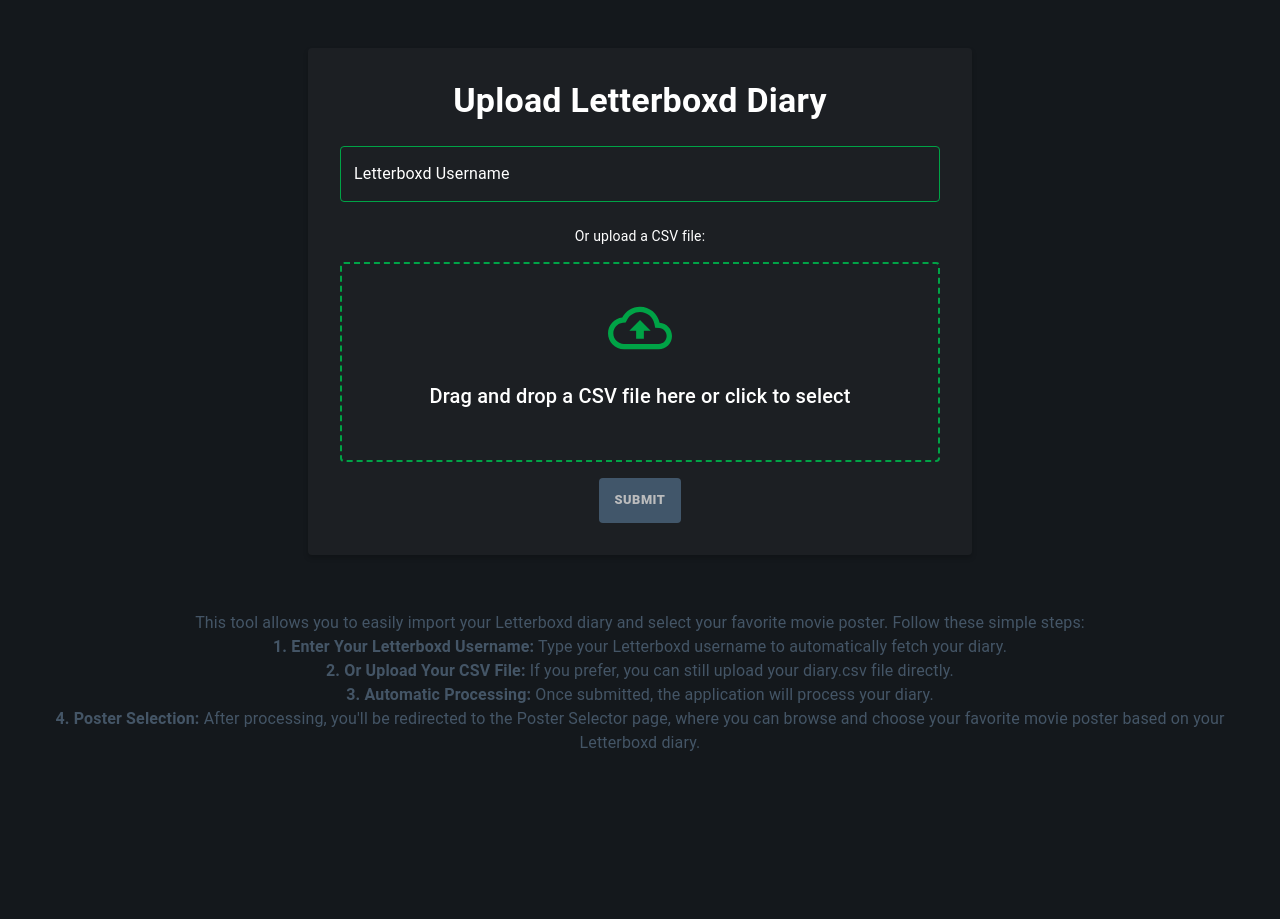
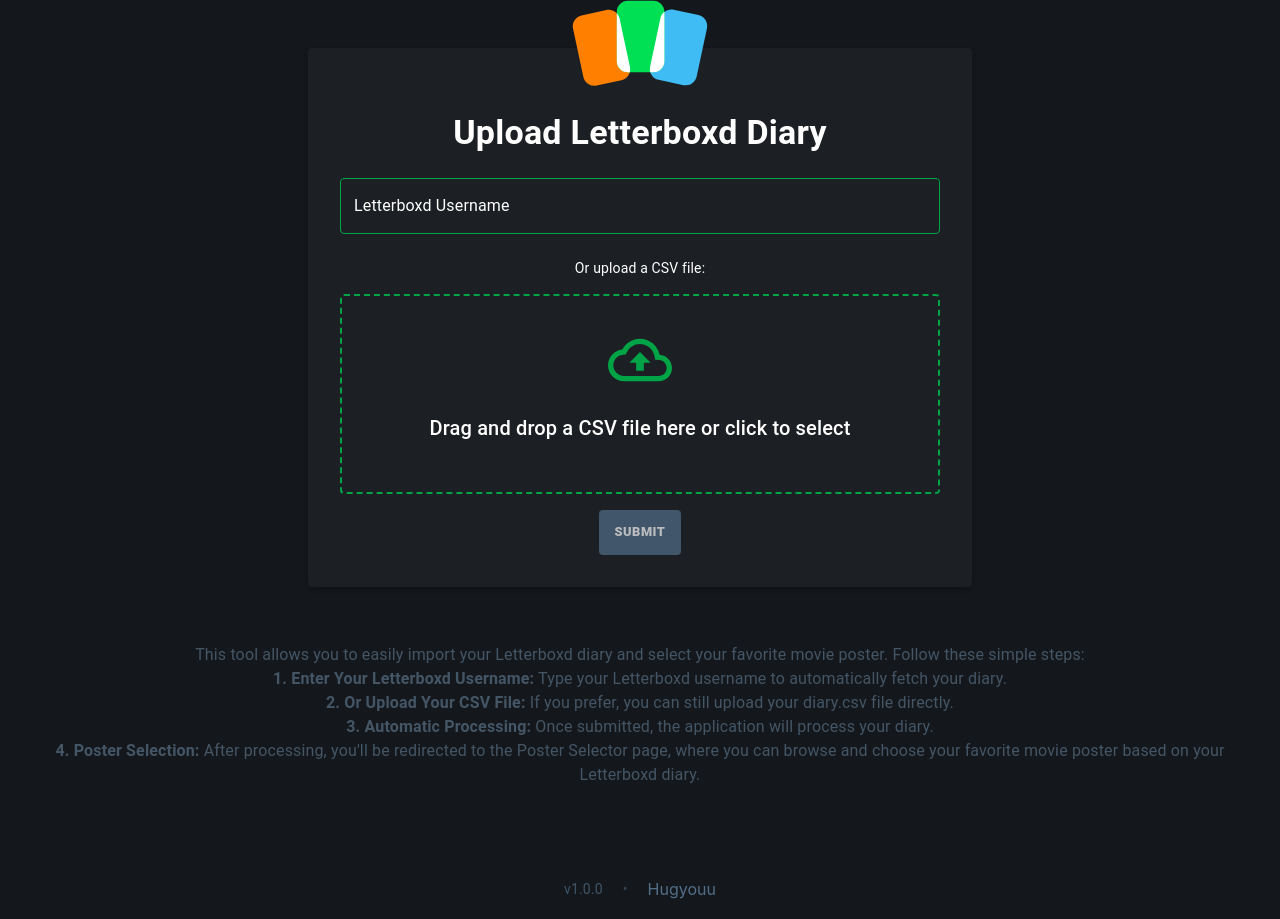
Before and after one commit to Hugyouu/Letterboxd-Diary-Posters-Picker, a React (Create React App) app: page / in a window 1280 px wide. Before the commit the page ends 827 px from the top, so only its background shows below. Built offline with nearby package versions, Linux system fonts and the light colour scheme; no server answers.

Commit message:
improve first page with logo and footer

```diff
--- a/package.json
+++ b/package.json
@@ -1,5 +1,5 @@
 {
-  "name": "frontend",
+  "name": "poster-picker",
   "version": "1.0.0",
   "homepage": "/",
   "dependencies": {
--- a/public/index.html
+++ b/public/index.html
@@ -2,7 +2,7 @@
 <html lang="en">
   <head>
     <meta charset="utf-8" />
-    <link rel="icon" href="%PUBLIC_URL%/favicon.ico" />
+    <link rel="icon" href="%PUBLIC_URL%/icon.svg" />
     <meta name="viewport" content="width=device-width, initial-scale=1" />
     <meta name="theme-color" content="#000000" />
     <meta
--- a/src/components/UploadDiary.js
+++ b/src/components/UploadDiary.js
@@ -7,6 +7,8 @@
   Button,
   CircularProgress,
   TextField,
+  Box,
+  Link,
 } from "@material-ui/core";
 import { CloudUploadOutlined } from "@material-ui/icons";
 import CloudDoneOutlinedIcon from "@mui/icons-material/CloudDoneOutlined";
@@ -14,6 +16,7 @@
 import axios from "axios";
 
 const apiUrl = process.env.REACT_APP_API_URL;
+const VERSION = require("../../package.json").version;
 
 const UploadDiary = () => {
   const [file, setFile] = useState(null);
@@ -50,8 +53,6 @@
       setUploading(true);
       try {
         if (username) {
-          console.log(`Fetching diary for user: ${username}`);
-          // Call backend to fetch diary from username
           const response = await axios.post(
             `${apiUrl}/api/fetch-diary`,
             { username },
@@ -84,8 +85,12 @@
   };
 
   return (
+    <Box>
       <Container className="upload-diary">
         <div className="upload-card">
+          <div className="logo-container">
+            <img src="/icon.svg" alt="logo" className="logo" />
+          </div>
           <Typography variant="h4" className="title">
             Upload Letterboxd Diary
           </Typography>
@@ -141,8 +146,8 @@
           This tool allows you to easily import your Letterboxd diary and select
           your favorite movie poster. Follow these simple steps:
           <br />
-        <strong>1. Enter Your Letterboxd Username:</strong> Type your Letterboxd
-        username to automatically fetch your diary.
+          <strong>1. Enter Your Letterboxd Username:</strong> Type your
+          Letterboxd username to automatically fetch your diary.
           <br />
           <strong>2. Or Upload Your CSV File:</strong> If you prefer, you can
           still upload your diary.csv file directly.
@@ -151,10 +156,36 @@
           application will process your diary.
           <br />
           <strong>4. Poster Selection:</strong> After processing, you'll be
-        redirected to the Poster Selector page, where you can browse and choose
-        your favorite movie poster based on your Letterboxd diary.
+          redirected to the Poster Selector page, where you can browse and
+          choose your favorite movie poster based on your Letterboxd diary.
         </Typography>
       </Container>
+      <Box
+        component="footer"
+        className="footer"
+      >
+        <Box
+          className="footer-text"
+        >
+          <Typography variant="body2" style={{ opacity: 0.7 }}>
+            v{VERSION}
+          </Typography>
+          <Typography variant="body2" style={{ opacity: 0.5 }}>
+            •
+          </Typography>
+          <Link
+            href="https://github.com/Hugyouu/Letterboxd-Diary-Posters-Picker"
+            target="_blank"
+            rel="noopener noreferrer"
+            className="link"
+            onMouseEnter={(e) => (e.currentTarget.style.opacity = 1)}
+            onMouseLeave={(e) => (e.currentTarget.style.opacity = 0.7)}
+          >
+            <span>Hugyouu</span>
+          </Link>
+        </Box>
+      </Box>
+    </Box>
   );
 };
 
--- a/src/styles/scss/_posterSelector.scss
+++ b/src/styles/scss/_posterSelector.scss
@@ -8,9 +8,8 @@
 $hover-color: rgba(102, 119, 136, 0.2);
 
 .poster-selector {
-  padding: 0 2rem;
-  max-width: 100% !important; // Override MUI Container
-  margin: 2rem auto 4rem !important;
+  margin-top: 2rem;
+  margin-bottom: 2rem;
 
   .content-paper {
     padding: 1.5rem;
--- a/src/styles/scss/_uploadDiary.scss
+++ b/src/styles/scss/_uploadDiary.scss
@@ -1,7 +1,7 @@
 .upload-diary {
   padding: 3rem;
   background-color: #14181c;
-  min-height: 100vh;
+  min-height: calc(100vh - 60px);
   display: flex !important;
   flex-direction: column;
   align-items: center;
@@ -14,6 +14,23 @@
     border-radius: 4px;
     box-shadow: 0 3px 5px rgba(0, 0, 0, 0.2);
     padding: 2rem;
+    padding-top: 4rem;
+    position: relative;
+
+    .logo-container {
+      position: absolute;
+      top: -80px;
+      left: 50%;
+      transform: translate(-50%);
+      z-index: 10;
+
+      .logo {
+        width: 150px;
+        height: 150px;
+        border-radius: 50%;
+        object-fit: cover;
+      }
+    }
 
     .title {
       margin-bottom: 1.5rem;
@@ -110,3 +127,22 @@
     padding: 1.5rem;
   }
 }
+
+.footer {
+  padding: 20px;
+  text-align: center;
+  color: #526e89;
+
+  .footer-text {
+    display: flex;
+    align-items: center;
+    justify-content: center;
+    gap: 20px;
+    flex-wrap: wrap;
+
+    .link {
+      text-decoration: none;
+      color: inherit
+    }
+  }
+}
```
Also changed, not shown: public/icon.svg (added). Lines whose indentation alone changed are shown as unchanged.
